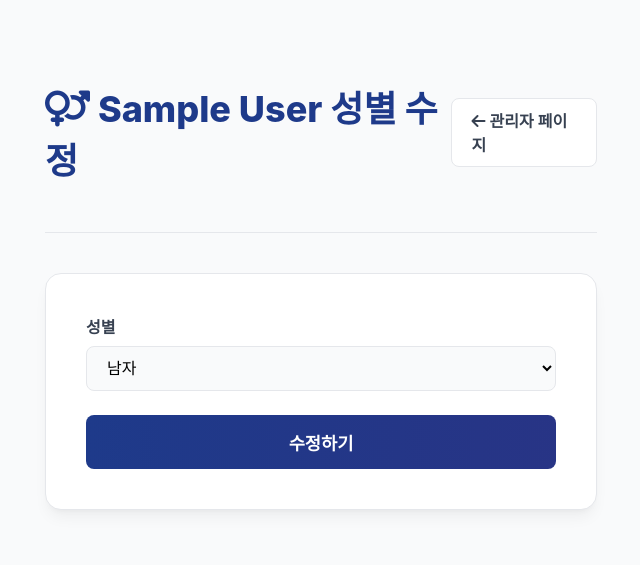
After one commit to JungGyul/s-angel, a Django app: page /applications/user/1/update_gender/ in a window 1280 px wide. The commit adds this page. Shown: the top 565 px of the page, without its empty margins (319-959 px from the left). Run offline with Django 5.2, Linux system fonts and the light colour scheme; the visitor is signed in with stand-in values (Sample User, id 1); data comes from the database, SQL or seed files in the repository; parts of the project's set-up code (start-up, migrations or seed data) failed here and were passed over.

Commit message:
Fix 가중치시스템, 성별변경

```diff
--- a/config/settings/base.py
+++ b/config/settings/base.py
@@ -93,7 +93,7 @@ LOCAL_APPS = [
     # Your stuff: custom apps go here
 ]
 # https://docs.djangoproject.com/en/dev/ref/settings/#installed-apps
-INSTALLED_APPS = DJANGO_APPS + THIRD_PARTY_APPS + LOCAL_APPS
+INSTALLED_APPS = DJANGO_APPS  + LOCAL_APPS + THIRD_PARTY_APPS
 
 # MIGRATIONS
 # ------------------------------------------------------------------------------
--- a/s_angel/applications/forms.py
+++ b/s_angel/applications/forms.py
@@ -1,5 +1,6 @@
 from django import forms
 from .models import Event
+from django.contrib.auth import get_user_model
 
 class EventCreateForm(forms.ModelForm):
     class Meta:
@@ -28,3 +29,10 @@ class EventCreateForm(forms.ModelForm):
         super().__init__(*args, **kwargs)
         self.fields['male_slots'].required = False
         self.fields['female_slots'].required = False
+class UserGenderUpdateForm(forms.ModelForm):
+    class Meta:
+        model = get_user_model()
+        fields = ['gender']
+        labels = {
+            'gender': '성별',
+        }
--- a/s_angel/applications/urls.py
+++ b/s_angel/applications/urls.py
@@ -24,4 +24,7 @@ urlpatterns = [
     # applications/urls.py 에 추가
 
     path('event/<int:event_id>/update/', views.event_update, name='event_update'),
+
+    path('user/<int:user_id>/update_gender/', views.update_user_gender, name='update_user_gender'),
+
 ]
--- a/s_angel/applications/views.py
+++ b/s_angel/applications/views.py
@@ -5,13 +5,14 @@ from django.shortcuts import render, get_object_or_404
 from .models import Event, Application
 from django.contrib.admin.views.decorators import staff_member_required
 from django.shortcuts import redirect
-from .forms import EventCreateForm
+from .forms import EventCreateForm, UserGenderUpdateForm
 import random
 from django.contrib import messages
 import datetime
 from django.contrib.auth import get_user_model # <--- User를 직접 import하는 대신 이 함수를 가져옵니다.
 User = get_user_model() # <--- settings.py에 설정된 User 모델을 가져와 변수에 할당합니다.
 from django.db.models import Q
+
 
 @login_required
 def cancel_application(request, event_id):
@@ -69,9 +70,53 @@ def event_statistics(request):
 
     return render(request, 'applications/statistics.html', {'event_data': event_data})
 
+def _perform_tiered_lottery(applicants_qs, slots_to_fill):
+    """우선 선발 및 경쟁 추첨을 수행하는 도우미 함수"""
+
+    # QuerySet을 리스트로 변환하여 작업 (DB 재조회 방지)
+    applicants_list = list(applicants_qs)
+
+    if not applicants_list or slots_to_fill <= 0:
+        return []
+
+    # 1. 지원자를 두 그룹으로 나눕니다.
+    priority_applicants = [app for app in applicants_list if app.participant.weight >= 3]
+    regular_applicants = [app for app in applicants_list if app.participant.weight < 3]
+
+    # 2. 우선 선발 그룹을 정렬합니다.
+    random.shuffle(priority_applicants) # 동일 가중치 내 무작위성 보장
+    priority_applicants.sort(key=lambda app: app.participant.weight, reverse=True) # 가중치 높은 순
+
+    winners = []
+    slots_remaining = slots_to_fill
+
+    # 3. 우선 선발 그룹에서 당첨자를 먼저 확정합니다.
+    num_priority_to_select = min(slots_remaining, len(priority_applicants))
+    if num_priority_to_select > 0:
+        priority_winners = priority_applicants[:num_priority_to_select]
+        winners.extend(priority_winners)
+        slots_remaining -= len(priority_winners)
+
+    # 4. 남은 T/O가 있다면, 나머지 인원으로 경쟁 추첨을 진행합니다.
+    remaining_applicants = priority_applicants[num_priority_to_select:] + regular_applicants
+
+    if slots_remaining > 0 and remaining_applicants:
+        remaining_weights = [app.participant.weight for app in remaining_applicants]
+        num_regular_to_select = min(slots_remaining, len(remaining_applicants))
+
+        regular_winners = random.choices(
+            population=remaining_applicants,
+            weights=remaining_weights,
+            k=num_regular_to_select
+        )
+        winners.extend(regular_winners)
+
+    return winners
+
+
 @staff_member_required
 def draw_event(request, event_id):
-    """추첨 실행 뷰 (성비 맞춤 기능 추가)"""
+    """추첨 실행 뷰 (성비 맞춤 + 우선선발 로직 결합)"""
     event = get_object_or_404(Event, id=event_id)
 
     if Application.objects.filter(event=event, selected=True).exists():
@@ -80,11 +125,9 @@ def draw_event(request, event_id):
 
     all_applicants = Application.objects.filter(event=event).select_related('participant')
 
-    if all_applicants.count() == 0:
+    if not all_applicants.exists():
         messages.info(request, "지원자가 없어 추첨을 진행할 수 없습니다.")
         return redirect('applications:dashboard')
-
-    # ▼▼▼ 추첨 로직 수정 시작 ▼▼▼
 
     winners = []
     # 1. 이벤트에 성비 인원이 설정되었는지 확인
@@ -93,52 +136,24 @@ def draw_event(request, event_id):
         male_applicants = all_applicants.filter(participant__gender='M')
         female_applicants = all_applicants.filter(participant__gender='F')
 
-        # 남자 추첨
-        if male_applicants.exists() and event.male_slots > 0:
-            male_weights = [app.participant.weight for app in male_applicants]
-            num_to_select_male = min(event.male_slots, male_applicants.count())
-            male_winners = random.choices(
-                population=list(male_applicants),
-                weights=male_weights,
-                k=num_to_select_male
-            )
-            winners.extend(male_winners)
+        male_winners = _perform_tiered_lottery(male_applicants, event.male_slots)
+        female_winners = _perform_tiered_lottery(female_applicants, event.female_slots)
 
-        # 여자 추첨
-        if female_applicants.exists() and event.female_slots > 0:
-            female_weights = [app.participant.weight for app in female_applicants]
-            num_to_select_female = min(event.female_slots, female_applicants.count())
-            female_winners = random.choices(
-                population=list(female_applicants),
-                weights=female_weights,
-                k=num_to_select_female
-            )
-            winners.extend(female_winners)
+        winners.extend(male_winners)
+        winners.extend(female_winners)
 
     else:
         # --- 성비 없는 전체 추첨 ---
-        applicant_weights = [app.participant.weight for app in all_applicants]
-        num_to_select = min(event.total_slots, all_applicants.count())
-        if num_to_select > 0:
-            winners = random.choices(
-                population=list(all_applicants),
-                weights=applicant_weights,
-                k=num_to_select
-            )
-
-    # ▲▲▲ 추첨 로직 수정 끝 ▲▲▲
-
+        winners = _perform_tiered_lottery(all_applicants, event.total_slots)
 
     if winners:
-        # 1. 당첨된 '신청'의 상태를 업데이트
+        # 당첨/탈락자 처리 로직은 기존과 동일
         selected_ids = [winner.id for winner in winners]
         Application.objects.filter(id__in=selected_ids).update(selected=True)
 
-        # 2. 당첨된 '사용자'의 가중치를 1로 초기화
         winner_user_ids = [winner.participant.id for winner in winners]
         User.objects.filter(id__in=winner_user_ids).update(weight=1)
 
-        # 3. 떨어진 '사용자'의 가중치를 1씩 올림
         from django.db.models import F
         loser_user_ids = Application.objects.filter(event=event, selected=False).values_list('participant_id', flat=True)
         User.objects.filter(id__in=loser_user_ids).update(weight=F('weight') + 1)
@@ -329,3 +344,23 @@ def event_update(request, event_id):
         'event': event,
     }
     return render(request, 'applications/event_update.html', context)
+
+@staff_member_required
+def update_user_gender(request, user_id):
+    """관리자가 사용자의 성별을 수정하는 뷰"""
+    user_to_update = get_object_or_404(User, id=user_id)
+
+    if request.method == 'POST':
+        form = UserGenderUpdateForm(request.POST, instance=user_to_update)
+        if form.is_valid():
+            form.save()
+            messages.success(request, f"'{user_to_update.name}' 님의 성별이 성공적으로 수정되었습니다.")
+            return redirect('applications:admin_page')
+    else:
+        form = UserGenderUpdateForm(instance=user_to_update)
+
+    context = {
+        'form': form,
+        'user_to_update': user_to_update,
+    }
+    return render(request, 'applications/update_user_gender.html', context)
--- /dev/null
+++ b/s_angel/templates/applications/update_user_gender.html
@@ -0,0 +1,86 @@
+<!DOCTYPE html>
+<html lang="ko">
+<head>
+    <meta charset="UTF-8">
+    <meta name="viewport" content="width=device-width, initial-scale=1.0">
+    <title>성별 수정</title>
+    <link rel="stylesheet" href="https://cdnjs.cloudflare.com/ajax/libs/font-awesome/6.4.0/css/all.min.css">
+<style>
+    *, *::before, *::after { box-sizing: border-box; }
+    :root {
+        --gradient-start: #1E3A8A; --gradient-end: #312E81; --background-color: #F9FAFB;
+        --card-bg: #FFFFFF; --border-color: #E5E7EB; --text-dark: #111827;
+        --navy-dark: #1E3A8A; --text-medium: #374151; --text-light: #6B7280;
+    }
+    body { background-color: var(--background-color); font-family: 'Inter', 'Pretendard', sans-serif; }
+    .form-container { max-width: 600px; margin: auto; padding: 3rem 1.5rem; }
+    .page-header { display: flex; justify-content: space-between; align-items: center; padding-bottom: 1.5rem; border-bottom: 1px solid var(--border-color); margin-bottom: 2.5rem; }
+    .page-header h1 { font-weight: 800; font-size: 2.25rem; color: var(--navy-dark); }
+    .btn-dashboard { background-color: var(--card-bg); border: 1px solid var(--border-color); color: var(--text-medium); font-weight: 600; padding: 0.6rem 1.2rem; border-radius: 0.5rem; text-decoration: none; transition: all 0.2s ease; }
+    .btn-dashboard:hover { background-color: var(--text-dark); color: var(--card-bg); border-color: var(--text-dark); }
+    .form-card { background: var(--card-bg); border-radius: 1rem; border: 1px solid var(--border-color); box-shadow: 0 10px 15px -3px rgb(0 0 0 / 0.05), 0 4px 6px -4px rgb(0 0 0 / 0.05); padding: 2.5rem; }
+    .form-group { margin-bottom: 1.5rem; }
+    .form-label { display: block; font-weight: 600; color: var(--text-medium); margin-bottom: 0.5rem; }
+    .form-control { width: 100%; padding: 0.75rem 1rem; border-radius: 0.5rem; border: 1px solid var(--border-color); background-color: #F9FAFB; font-size: 1rem; transition: all 0.2s ease; }
+    .form-control:focus { border-color: var(--gradient-start); background-color: var(--card-bg); box-shadow: 0 0 0 3px rgba(30, 58, 138, 0.25); outline: none; }
+    .btn-gradient { width: 100%; padding: 0.9rem; font-size: 1.1rem; font-weight: 700; background-image: linear-gradient(to right, var(--gradient-start) 0%, var(--gradient-end) 100%); border: none; color: white; transition: all 0.3s ease; background-size: 200% auto; border-radius: 0.5rem; cursor: pointer; }
+    .btn-gradient:hover { background-position: right center; }
+
+    /* style 태그 맨 아래에 추가할 코드 */
+
+/* 화면 너비가 768px 이하일 때 (모바일 환경) 아래 스타일을 적용 */
+@media (max-width: 768px) {
+    .form-container {
+        /* 모바일에서는 상하좌우 여백을 줄여 공간 확보 */
+        padding: 1.5rem 1rem;
+    }
+
+    .page-header {
+        /* 헤더의 가로 배치는 유지하되, 간격만 조정 */
+        margin-bottom: 2rem;
+    }
+
+    .page-header h1 {
+        /* 페이지 제목 크기를 모바일에 맞게 조정 */
+        font-size: 1.5rem;
+    }
+
+    .btn-dashboard {
+        /* 버튼 내부 여백과 글자 크기 축소 */
+        padding: 0.5rem 0.8rem;
+        font-size: 0.85rem;
+    }
+
+    .form-card {
+        /* 폼 카드의 내부 여백을 줄임 */
+        padding: 1.5rem;
+    }
+}
+</style>
+</head>
+<body class="form-body">
+    <div class="form-container">
+        <header class="page-header">
+            <h1><i class="fas fa-venus-mars"></i> {{ user_to_update.name }} 성별 수정</h1>
+            <a href="{% url 'applications:admin_page' %}" class="btn-dashboard">
+                <i class="fas fa-arrow-left me-2"></i> 관리자 페이지
+            </a>
+        </header>
+        <div class="form-card">
+            <form method="post">
+                {% csrf_token %}
+                <div class="form-group">
+                    <label for="{{ form.gender.id_for_label }}" class="form-label">성별</label>
+                    <select name="gender" class="form-control" id="{{ form.gender.id_for_label }}">
+                        <option value="M" {% if form.gender.value == 'M' %}selected{% endif %}>남자</option>
+                        <option value="F" {% if form.gender.value == 'F' %}selected{% endif %}>여자</option>
+                    </select>
+                </div>
+                <div class="mt-3">
+                    <button type="submit" class="btn-gradient">수정하기</button>
+                </div>
+            </form>
+        </div>
+    </div>
+</body>
+</html>
--- a/s_angel/users/forms.py
+++ b/s_angel/users/forms.py
@@ -21,7 +21,6 @@ class SimpleUserSignupForm(UserCreationForm):
         model = get_user_model()
         # UserCreationForm의 기본 필드('username')에 우리가 추가할 필드를 더해줍니다.
         fields = UserCreationForm.Meta.fields + ('name', 'gender')
-
 
 # users/forms.py 파일 하단에 추가
 
```
Also changed, not shown: s_angel/templates/applications/admin_page.html (+13 -1 lines).
